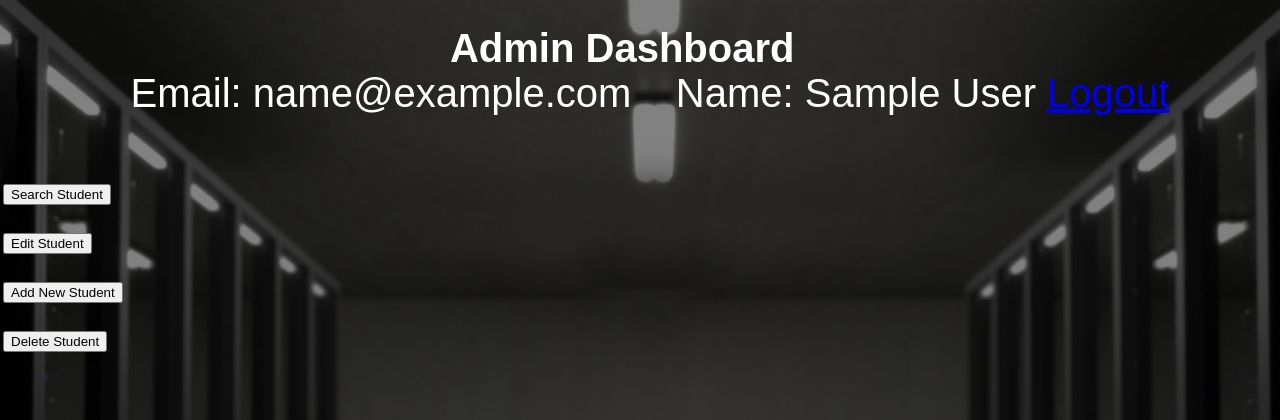
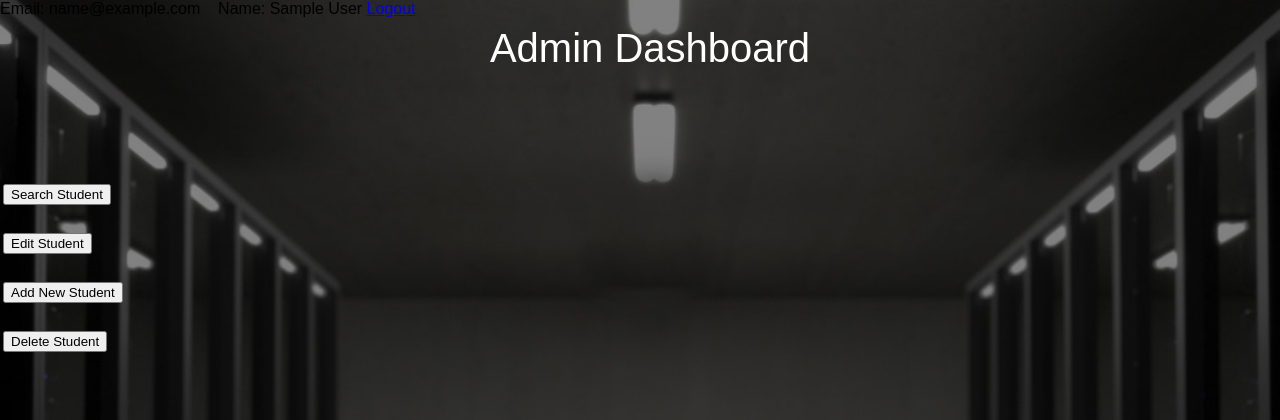
Before and after one commit to xyryc/university-management-system, a PHP site: page /admin_dashboard.php in a window 1280 px wide. Shown: the top 420 px of the page. Run offline with PHP 8.4, Linux system fonts and the light colour scheme; the visitor is signed in with stand-in values (Sample User, id 1); some libraries are stand-ins or nearby versions.

Commit message:
Update admin_dashboard.php

```diff
--- a/admin_dashboard.php
+++ b/admin_dashboard.php
@@ -11,11 +11,13 @@
 ?>
 
 <body>
-	<div class="header">
-    <center><strong>Admin Dashboard &nbsp&nbsp&nbsp&nbsp</strong><br>Email: <?php echo $_SESSION['email']; ?> &nbsp&nbsp
+	<div>
+      <div class="header">Admin Dashboard</div>
+      <div class="right_size">
+      Email: <?php echo $_SESSION['email']; ?> &nbsp&nbsp
       Name: <?php echo $_SESSION['name']; ?>
       <a href="logout.php">Logout</a>
-    </center>
+      </div
 </div>
 
 <br><br>
```
